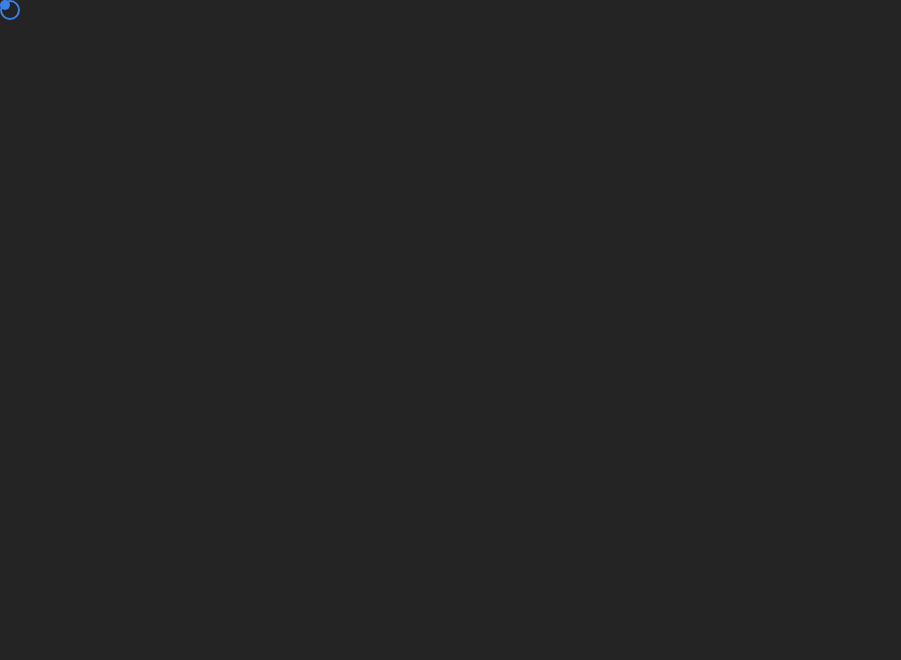
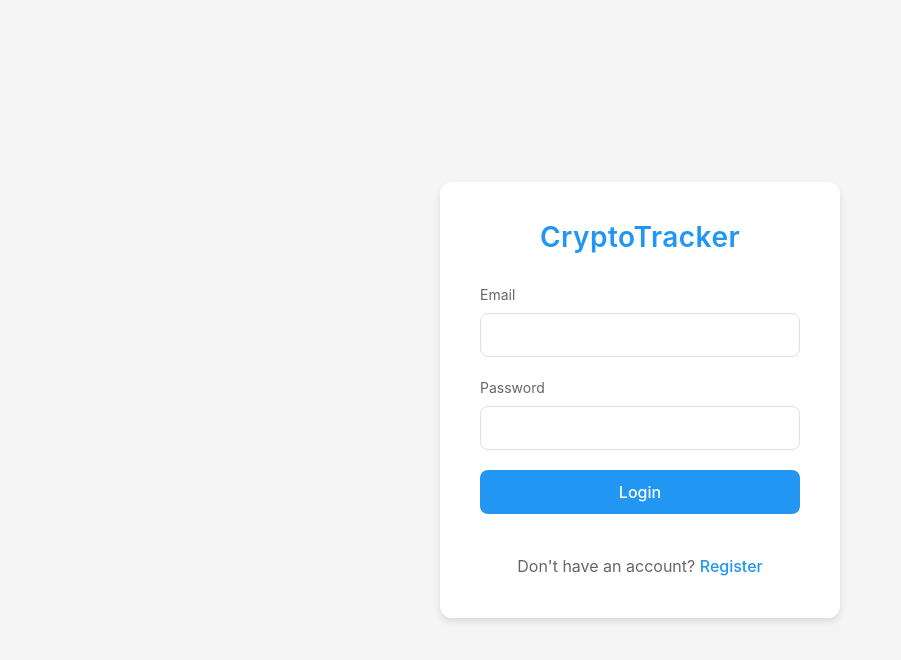
Before and after one commit to iampraneeth1116/Crypto-Tracker, a React (Vite) app: page /login in a window 1280 px wide. Before the commit this address had no page. Shown: the top 660 px of the page, without its empty margins (0-901 px from the left). Built offline with nearby package versions, Linux system fonts and the light colour scheme; no server answers.

Commit message:
added login

```diff
--- a/package.json
+++ b/package.json
@@ -15,6 +15,7 @@
     "@mui/icons-material": "^5.15.10",
     "@mui/lab": "^5.0.0-alpha.165",
     "@mui/material": "^5.17.1",
+    "firebase": "^11.9.1",
     "framer-motion": "^11.18.2",
     "react": "^18.2.0",
     "react-chartjs-2": "^5.2.0",
--- a/src/App.jsx
+++ b/src/App.jsx
@@ -1,9 +1,9 @@
 import { Suspense, lazy } from 'react';
-import { Routes, Route, useLocation } from 'react-router-dom';
+import { Routes, Route, Navigate } from 'react-router-dom';
 import { ToastContainer } from 'react-toastify';
 import Box from '@mui/material/Box';
 import CircularProgress from '@mui/material/CircularProgress';
-import { useCursor } from './hooks/useCursor';
+import { AuthProvider, useAuth } from './context/AuthContext';
 import 'react-toastify/dist/ReactToastify.css';
 import './App.css';
 
@@ -11,49 +11,54 @@ const Home = lazy(() => import('./pages/Home'));
 const Dashboard = lazy(() => import('./pages/Dashboard'));
 const Watchlist = lazy(() => import('./pages/Watchlist'));
 const Compare = lazy(() => import('./pages/Compare'));
+const Login = lazy(() => import('./components/Firebase/login'));
+const Register = lazy(() => import('./components/Firebase/register'));
+const Profile = lazy(() => import('./components/Firebase/profile'));
 
 const LoadingFallback = () => (
-  <Box
-    display="flex"
-    justifyContent="center"
-    alignItems="center"
-    minHeight="100vh"
-    data-testid="loading-spinner"
-  >
+  <Box display="flex" justifyContent="center" alignItems="center" minHeight="100vh">
     <CircularProgress />
   </Box>
 );
 
 const App = () => {
-  const { cursorRef, cursorPointerRef } = useCursor();
-  const location = useLocation();
+  const { user, loading } = useAuth();
 
-  console.log('Current path:', location.pathname);
+  if (loading) {
+    return <LoadingFallback />;
+  }
+
   return (
     <Box className="App" component="main">
-      <div className="cursor" ref={cursorRef} />
-      <div className="cursor-pointer" ref={cursorPointerRef} />
-      <ToastContainer
-        position="top-right"
-        autoClose={3000}
-        hideProgressBar={false}
-        newestOnTop
-        closeOnClick
-        pauseOnFocusLoss
-        draggable
-        pauseOnHover
-        theme="light"
-      />
+      <ToastContainer />
       <Suspense fallback={<LoadingFallback />}>
         <Routes>
-          <Route path="/" element={<Home />} exact />
-          <Route path="/dashboard" element={<Dashboard />} />
+          <Route path="/" element={<Home />} />
+          <Route path="/dashboard" element={<Dashboard/>} />
           <Route path="/watchlist" element={<Watchlist />} />
           <Route path="/compare" element={<Compare />} />
+          <Route
+            path="/login"
+            element={user ? <Navigate to="/dashboard" /> : <Login />}
+          />
+          <Route
+            path="/register"
+            element={user ? <Navigate to="/dashboard" /> : <Register />}
+          />
+          <Route
+            path="/profile"
+            element={user ? <Profile /> : <Navigate to="/login" />}
+          />
         </Routes>
       </Suspense>
     </Box>
   );
 };
 
-export default App;
+const AppWrapper = () => (
+  <AuthProvider>
+    <App />
+  </AuthProvider>
+);
+
+export default AppWrapper;
--- a/src/components/Common/Header/index.jsx
+++ b/src/components/Common/Header/index.jsx
@@ -29,6 +29,9 @@ function Header() {
         <Link to="/dashboard">
           <Button text="Dashboard" />
         </Link>
+        <Link to="/login">
+        <Button text="Login" outlined={true} />
+      </Link>
       </div>
       <div className="drawer-component">
         <TemporaryDrawer />
--- /dev/null
+++ b/src/components/Firebase/firebase.jsx
@@ -0,0 +1,17 @@
+import { initializeApp } from 'firebase/app';
+import { getAuth } from 'firebase/auth';
+import { getFirestore, enableIndexedDbPersistence } from 'firebase/firestore';
+
+const firebaseConfig = {
+  apiKey: "AIzaSyDkt0Beh-CN2_x_wC2QsCeiGLVZpolubW4",
+  authDomain: "login-auth-5418c.firebaseapp.com",
+  projectId: "login-auth-5418c",
+  storageBucket: "login-auth-5418c.appspot.com",
+  messagingSenderId: "772980388468",
+  appId: "1:772980388468:web:543f92dbc9d2f884b7d721",
+  measurementId: "G-NWMMQ9MK3J"
+};
+
+const app = initializeApp(firebaseConfig);
+export const auth = getAuth(app);
+export const db = getFirestore(app);
--- /dev/null
+++ b/src/components/Firebase/login.css
@@ -0,0 +1,106 @@
+.login-container {
+  min-height: 100vh;
+  display: flex;
+  align-items: center;
+  background-color: #f5f5f5;
+}
+
+.login-box {
+  width: 100%;
+  max-width: 400px;
+  margin: 0 auto;
+  padding: 40px;
+  background-color: white;
+  border-radius: 12px;
+  box-shadow: 0 4px 6px rgba(0, 0, 0, 0.1);
+}
+
+.login-title {
+  text-align: center;
+  color: #2196f3;
+  font-size: 28px;
+  font-weight: 600;
+  margin-bottom: 32px;
+  letter-spacing: 0.5px;
+}
+
+.login-form {
+  display: flex;
+  flex-direction: column;
+  gap: 20px;
+}
+
+.form-field {
+  width: 100%;
+}
+
+.form-field input {
+  width: 100%;
+  padding: 12px;
+  border: 1px solid #e0e0e0;
+  border-radius: 8px;
+  font-size: 16px;
+  transition: border-color 0.3s;
+}
+
+.form-field input:focus {
+  outline: none;
+  border-color: #2196f3;
+}
+
+.form-field label {
+  display: block;
+  margin-bottom: 8px;
+  color: #666;
+  font-size: 14px;
+}
+
+.login-button {
+  width: 100%;
+  padding: 12px;
+  background-color: #2196f3;
+  color: white;
+  border: none;
+  border-radius: 8px;
+  font-size: 16px;
+  font-weight: 500;
+  cursor: pointer;
+  transition: background-color 0.3s;
+}
+
+.login-button:hover {
+  background-color: #1976d2;
+}
+
+.register-link {
+  margin-top: 20px;
+  text-align: center;
+  color: #666;
+}
+
+.register-link span {
+  color: #2196f3;
+  cursor: pointer;
+  font-weight: 500;
+}
+
+.register-link span:hover {
+  text-decoration: underline;
+}
+
+/* Error states */
+.form-field.error input {
+  border-color: #f44336;
+}
+
+.error-message {
+  color: #f44336;
+  font-size: 12px;
+  margin-top: 4px;
+}
+
+/* Loading state */
+.login-button:disabled {
+  background-color: #90caf9;
+  cursor: not-allowed;
+}
--- /dev/null
+++ b/src/components/Firebase/login.jsx
@@ -0,0 +1,69 @@
+import React, { useState } from "react";
+import { useNavigate } from "react-router-dom";
+import { auth } from "./firebase";
+import { signInWithEmailAndPassword } from "firebase/auth";
+import { toast } from "react-toastify";
+import './login.css';
+
+function Login() {
+  const [email, setEmail] = useState("");
+  const [password, setPassword] = useState("");
+  const navigate = useNavigate();
+
+  const handleSubmit = async (e) => {
+    e.preventDefault();
+    try {
+      await signInWithEmailAndPassword(auth, email, password);
+      toast.success("Logged in successfully!");
+      navigate('/');
+    } catch (error) {
+      console.error("Login error:", error);
+      toast.error(error.message);
+    }
+  };
+
+  return (
+    <div className="login-container">
+      <div className="login-box">
+        <h1 className="login-title">CryptoTracker</h1>
+
+        <form onSubmit={handleSubmit} className="login-form">
+          <div className="form-field">
+            <label htmlFor="email">Email</label>
+            <input
+              type="email"
+              id="email"
+              value={email}
+              onChange={(e) => setEmail(e.target.value)}
+              required
+            />
+          </div>
+
+          <div className="form-field">
+            <label htmlFor="password">Password</label>
+            <input
+              type="password"
+              id="password"
+              value={password}
+              onChange={(e) => setPassword(e.target.value)}
+              required
+            />
+          </div>
+
+          <button type="submit" className="login-button">
+            Login
+          </button>
+
+          <div className="register-link">
+            Don't have an account?{" "}
+            <span onClick={() => navigate("/register")}>
+              Register
+            </span>
+          </div>
+        </form>
+      </div>
+    </div>
+  );
+}
+
+export default Login;
--- /dev/null
+++ b/src/context/AuthContext.jsx
@@ -0,0 +1,49 @@
+import React, { createContext, useContext, useEffect, useState } from "react";
+import { onAuthStateChanged } from "firebase/auth";
+import { auth } from "../components/Firebase/firebase";
+import { CircularProgress, Box } from "@mui/material";
+
+export const AuthContext = createContext(null);
+
+export function AuthProvider({ children }) {
+  const [user, setUser] = useState(null);
+  const [loading, setLoading] = useState(true);
+
+  useEffect(() => {
+    console.log("Setting up auth listener");
+    const unsubscribe = onAuthStateChanged(auth, (currentUser) => {
+      console.log("Auth state changed:", currentUser?.email);
+      setUser(currentUser);
+      setLoading(false);
+    });
+
+    return () => unsubscribe();
+  }, []);
+
+  if (loading) {
+    return (
+      <Box
+        display="flex"
+        justifyContent="center"
+        alignItems="center"
+        minHeight="100vh"
+      >
+        <CircularProgress />
+      </Box>
+    );
+  }
+
+  return (
+    <AuthContext.Provider value={{ user, loading }}>
+      {children}
+    </AuthContext.Provider>
+  );
+}
+
+export function useAuth() {
+  const context = useContext(AuthContext);
+  if (!context) {
+    throw new Error("useAuth must be used within an AuthProvider");
+  }
+  return context;
+}
--- a/src/main.jsx
+++ b/src/main.jsx
@@ -3,21 +3,33 @@ import { createRoot } from 'react-dom/client';
 import { ThemeProvider } from '@mui/material/styles';
 import CssBaseline from '@mui/material/CssBaseline';
 import { BrowserRouter } from 'react-router-dom';
+import { AuthProvider } from './context/AuthContext';
 import App from './App';
 import theme from './theme';
 import './index.css';
 
-const root = createRoot(document.getElementById('root'));
+const container = document.getElementById('root');
+if (!container) {
+  throw new Error('Failed to find the root element');
+}
+
+const root = createRoot(container);
 
 const Main = () => (
   <StrictMode>
-    <ThemeProvider theme={theme}>
-      <CssBaseline enableColorScheme />
-      <BrowserRouter>
-        <App />
-      </BrowserRouter>
-    </ThemeProvider>
+    <BrowserRouter>
+      <ThemeProvider theme={theme}>
+        <CssBaseline enableColorScheme />
+        <AuthProvider>
+          <App />
+        </AuthProvider>
+      </ThemeProvider>
+    </BrowserRouter>
   </StrictMode>
 );
 
-root.render(<Main />);
+try {
+  root.render(<Main />);
+} catch (error) {
+  console.error('Error rendering application:', error);
+}
```
Also changed, not shown: 1 other file (tests, documents, lock files or other folders).
